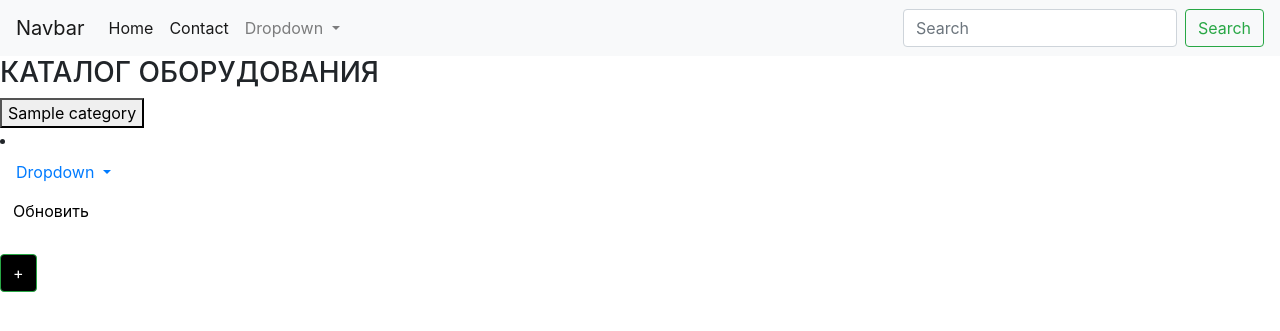
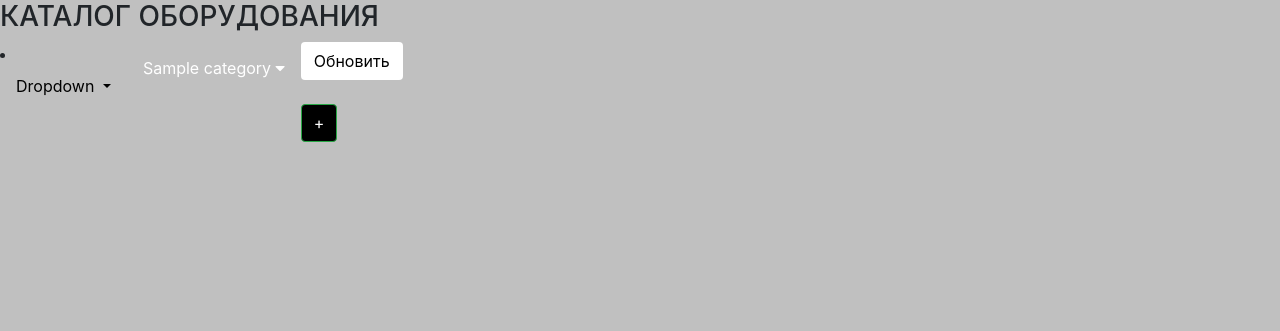
Before and after one commit to programmingteamarm/Online_shop, a Django app: template Final_project/core/templates/core/home.html in a window 1280 px wide. Shown: the top 331 px of the page. Run offline with Django 3.2, Linux system fonts and the light colour scheme; the template is opened without the code that fills it: most values are stand-ins (such as "Sample title", 1, 10 or a date in 2020); some libraries are stand-ins or nearby versions.

Commit message:
added sth

```diff
--- a/Final_project/core/templates/core/base.html
+++ b/Final_project/core/templates/core/base.html
@@ -1,50 +1,45 @@
-{% load static %}
 <!DOCTYPE html>
 <html lang="en">
-<head>
-    <link rel="stylesheet" href="https://stackpath.bootstrapcdn.com/bootstrap/4.3.1/css/bootstrap.min.css" integrity="sha384-ggOyR0iXCbMQv3Xipma34MD+dH/1fQ784/j6cY/iJTQUOhcWr7x9JvoRxT2MZw1T" crossorigin="anonymous">
+  <head>
     <meta charset="utf-8">
-    <meta name="viewport" content="width=device-width, initial-scale=1, shrink-to-fit=no">
-    <script src="https://code.jquery.com/jquery-3.3.1.slim.min.js" integrity="sha384-q8i/X+965DzO0rT7abK41JStQIAqVgRVzpbzo5smXKp4YfRvH+8abtTE1Pi6jizo" crossorigin="anonymous"></script>
-    <script src="https://cdnjs.cloudflare.com/ajax/libs/popper.js/1.14.7/umd/popper.min.js" integrity="sha384-UO2eT0CpHqdSJQ6hJty5KVphtPhzWj9WO1clHTMGa3JDZwrnQq4sF86dIHNDz0W1" crossorigin="anonymous"></script>
-    <script src="https://stackpath.bootstrapcdn.com/bootstrap/4.3.1/js/bootstrap.min.js" integrity="sha384-JjSmVgyd0p3pXB1rRibZUAYoIIy6OrQ6VrjIEaFf/nJGzIxFDsf4x0xIM+B07jRM" crossorigin="anonymous"></script>
-</head>
+    <meta http-equiv="X-UA-Compatible" content="IE=edge">
+    <meta name="viewport" content="width=device-width, initial-scale=1">
+    <title>Daily Shop | Home</title>
 
-<nav class="navbar navbar-expand-lg navbar-light bg-light">
-  <a class="navbar-brand" href="#">Navbar</a>
-  <button class="navbar-toggler" type="button" data-toggle="collapse" data-target="#navbarSupportedContent" aria-controls="navbarSupportedContent" aria-expanded="false" aria-label="Toggle navigation">
-    <span class="navbar-toggler-icon"></span>
-  </button>
+    <!-- Font awesome -->
+    <link href="css/font-awesome.css" rel="stylesheet">
+    <!-- Bootstrap -->
+    <link href="css/bootstrap.css" rel="stylesheet">
+    <!-- SmartMenus jQuery Bootstrap Addon CSS -->
+    <link href="css/jquery.smartmenus.bootstrap.css" rel="stylesheet">
+    <!-- Product view slider -->
+    <link rel="stylesheet" type="text/css" href="css/jquery.simpleLens.css">
+    <!-- slick slider -->
+    <link rel="stylesheet" type="text/css" href="css/slick.css">
+    <!-- price picker slider -->
+    <link rel="stylesheet" type="text/css" href="css/nouislider.css">
+    <!-- Theme color -->
+    <link id="switcher" href="css/theme-color/default-theme.css" rel="stylesheet">
+    <!-- <link id="switcher" href="css/theme-color/bridge-theme.css" rel="stylesheet"> -->
+    <!-- Top Slider CSS -->
+    <link href="css/sequence-theme.modern-slide-in.css" rel="stylesheet" media="all">
 
-  <div class="collapse navbar-collapse" id="navbarSupportedContent">
-    <ul class="navbar-nav mr-auto">
-      <li class="nav-item active">
-        <a class="nav-link" href="home">Home <span class="sr-only">(current)</span></a>
-      </li>
-      <li class="nav-item active">
-        <a class="nav-link" href="contact">Contact</a>
-      </li>
-      <li class="nav-item dropdown">
-        <a class="nav-link dropdown-toggle" href="#" id="navbarDropdown" role="button" data-toggle="dropdown" aria-haspopup="true" aria-expanded="false">
-          Dropdown
-        </a>
-        <div class="dropdown-menu" aria-labelledby="navbarDropdown">
-          <a class="dropdown-item" href="#">Action</a>
-          <a class="dropdown-item" href="#">Another action</a>
-          <div class="dropdown-divider"></div>
-          <a class="dropdown-item" href="#">Something else here</a>
-        </div>
-      </li>
-<!--      <li class="nav-item">-->
-<!--        <a class="nav-link disabled" href="#" tabindex="-1" aria-disabled="true">Disabled</a>-->
-<!--      </li>-->
-    </ul>
-    <form class="form-inline my-2 my-lg-0">
-      <input class="form-control mr-sm-2" type="search" placeholder="Search" aria-label="Search">
-      <button class="btn btn-outline-success my-2 my-sm-0" type="submit">Search</button>
-    </form>
-  </div>
-</nav>
+    <!-- Main style sheet -->
+    <link href="css/style.css" rel="stylesheet">
+
+    <!-- Google Font -->
+    <link href='https://fonts.googleapis.com/css?family=Lato' rel='stylesheet' type='text/css'>
+    <link href='https://fonts.googleapis.com/css?family=Raleway' rel='stylesheet' type='text/css'>
+
+
+    <!-- HTML5 shim and Respond.js for IE8 support of HTML5 elements and media queries -->
+    <!-- WARNING: Respond.js doesn't work if you view the page via file:// -->
+    <!--[if lt IE 9]>
+      <script src="https://oss.maxcdn.com/html5shiv/3.7.2/html5shiv.min.js"></script>
+      <script src="https://oss.maxcdn.com/respond/1.4.2/respond.min.js"></script>
+    <![endif]-->
+
+  </head>
 {% block content%}
 {% endblock %}
 </html>
--- a/Final_project/core/views.py
+++ b/Final_project/core/views.py
@@ -5,7 +5,7 @@ from core.forms import CategoryForm
 
 def home(request):
     category = Category.objects.all()
-    return render(request, 'core/home.html', {'category_list': category})
+    return render(request, 'core/index.html', {'category_list': category})
 
 
 def about(request):
```
